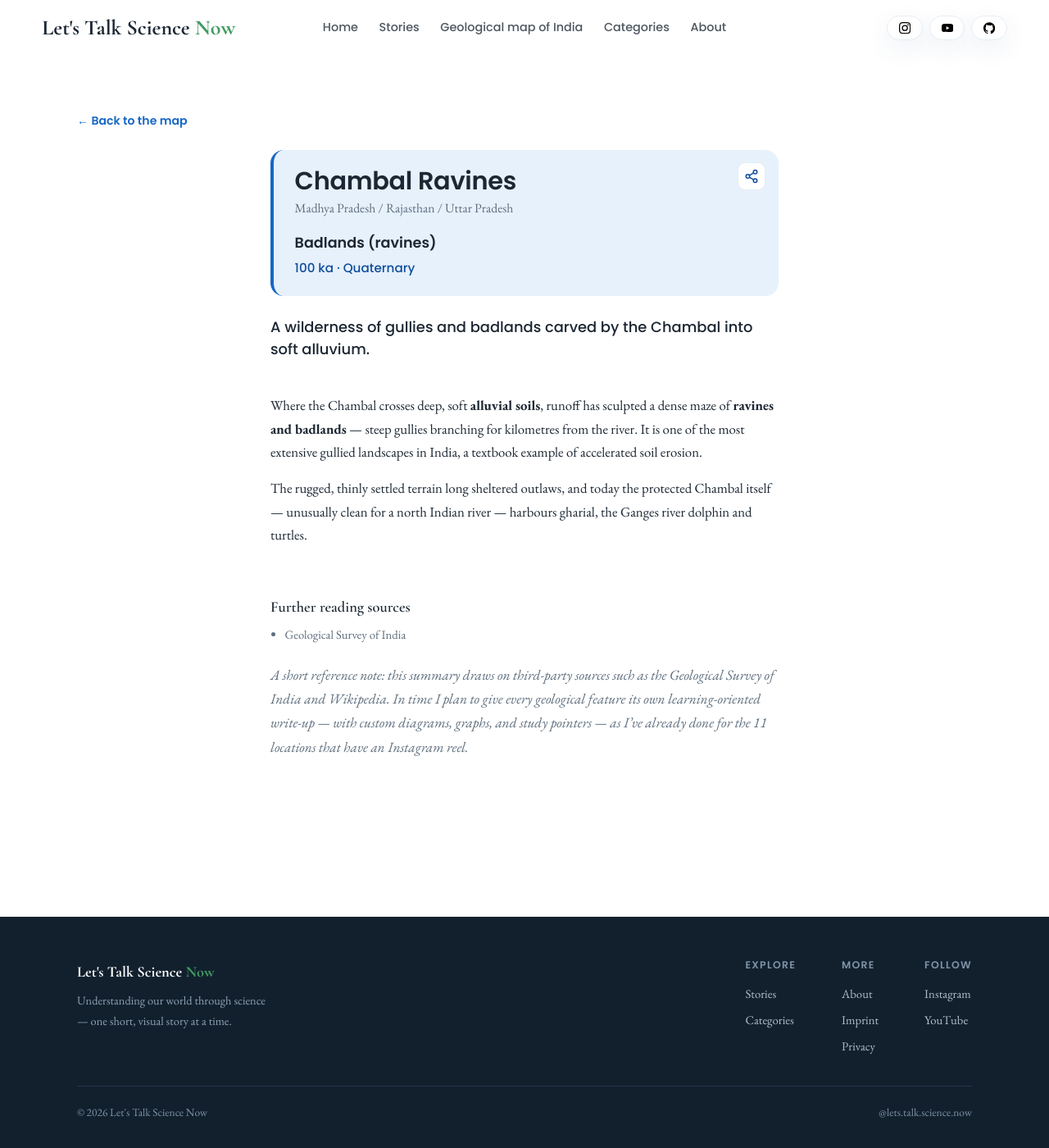
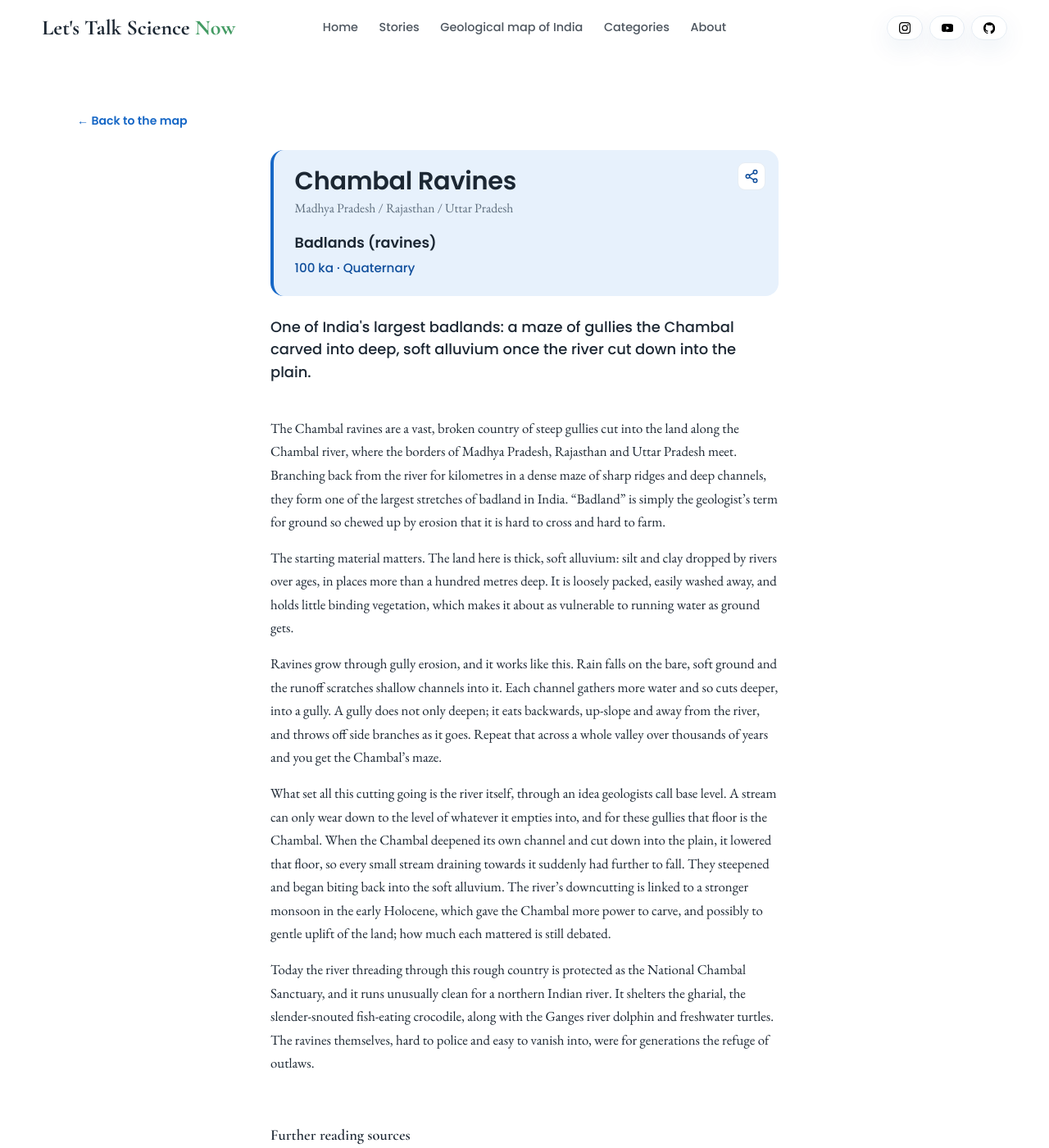
Before and after one commit to Akif-Vohra/LetsTalkScienceNow, a Jekyll site: the page built from _stories/chambal-ravines/index.md, in a window 1280 px wide and 1400 px high. Shown: the whole window at 82% size. Built offline with Jekyll 4.4.1, drawn with Linux system fonts in a browser that asks for light colours; some of the changed text lies outside the part shown.

Commit message:
Content: rewrite Chambal Ravines article teaching-first
Explain badlands via gully erosion (rills to headward-eating gullies) in deep
soft alluvium, and the base-level trigger: the Chambal cutting down rejuvenated
its side-streams. Incision linked to early-Holocene monsoon strengthening +
possible uplift (debated). Sources verified: Sharma (Springer, Landscapes and
Landforms of India), Geomorphology 2023, Geoheritage 2024.

```diff
--- a/_stories/chambal-ravines/index.md
+++ b/_stories/chambal-ravines/index.md
@@ -5,9 +5,14 @@ title: "Chambal Ravines"
 category: geology
 location: "Madhya Pradesh / Rajasthan / Uttar Pradesh"
 age_label: "Quaternary badland erosion"
-summary: "A wilderness of gullies and badlands carved by the Chambal into soft alluvium."
+summary: "One of India's largest badlands: a maze of gullies the Chambal carved into deep, soft alluvium once the river cut down into the plain."
 sources:
-  - text: "Geological Survey of India"
+  - text: "Sharma, H.S. — The Chambal Badlands, in Kale, V.S. (ed.), Landscapes and Landforms of India, Springer (2014)"
+    url: "https://link.springer.com/chapter/10.1007/978-94-017-8029-2_13"
+  - text: "Topographic threshold of gully erosion on the badlands ridges in Lower Chambal Valley, India (2023), Geomorphology"
+    url: "https://www.sciencedirect.com/science/article/abs/pii/S0169555X23000764"
+  - text: "The Chambal Badlands of Ganga River Basin, India: A Fading Geoheritage Odyssey (2024), Geoheritage"
+    url: "https://link.springer.com/article/10.1007/s12371-024-00998-y"
 add_on_map: true
 latlng: [26.6, 78.2]
 age_ma: 0.1
@@ -27,6 +32,12 @@ gallery:
     credit: "Imakanksha · CC BY-SA 4.0 · via Wikimedia Commons"
 ---
 
-Where the Chambal crosses deep, soft **alluvial soils**, runoff has sculpted a dense maze of **ravines and badlands** — steep gullies branching for kilometres from the river. It is one of the most extensive gullied landscapes in India, a textbook example of accelerated soil erosion.
+The Chambal ravines are a vast, broken country of steep gullies cut into the land along the Chambal river, where the borders of Madhya Pradesh, Rajasthan and Uttar Pradesh meet. Branching back from the river for kilometres in a dense maze of sharp ridges and deep channels, they form one of the largest stretches of badland in India. "Badland" is simply the geologist's term for ground so chewed up by erosion that it is hard to cross and hard to farm.
 
-The rugged, thinly settled terrain long sheltered outlaws, and today the protected Chambal itself — unusually clean for a north Indian river — harbours gharial, the Ganges river dolphin and turtles.
+The starting material matters. The land here is thick, soft alluvium: silt and clay dropped by rivers over ages, in places more than a hundred metres deep. It is loosely packed, easily washed away, and holds little binding vegetation, which makes it about as vulnerable to running water as ground gets.
+
+Ravines grow through gully erosion, and it works like this. Rain falls on the bare, soft ground and the runoff scratches shallow channels into it. Each channel gathers more water and so cuts deeper, into a gully. A gully does not only deepen; it eats backwards, up-slope and away from the river, and throws off side branches as it goes. Repeat that across a whole valley over thousands of years and you get the Chambal's maze.
+
+What set all this cutting going is the river itself, through an idea geologists call base level. A stream can only wear down to the level of whatever it empties into, and for these gullies that floor is the Chambal. When the Chambal deepened its own channel and cut down into the plain, it lowered that floor, so every small stream draining towards it suddenly had further to fall. They steepened and began biting back into the soft alluvium. The river's downcutting is linked to a stronger monsoon in the early Holocene, which gave the Chambal more power to carve, and possibly to gentle uplift of the land; how much each mattered is still debated.
+
+Today the river threading through this rough country is protected as the National Chambal Sanctuary, and it runs unusually clean for a northern Indian river. It shelters the gharial, the slender-snouted fish-eating crocodile, along with the Ganges river dolphin and freshwater turtles. The ravines themselves, hard to police and easy to vanish into, were for generations the refuge of outlaws.
```
